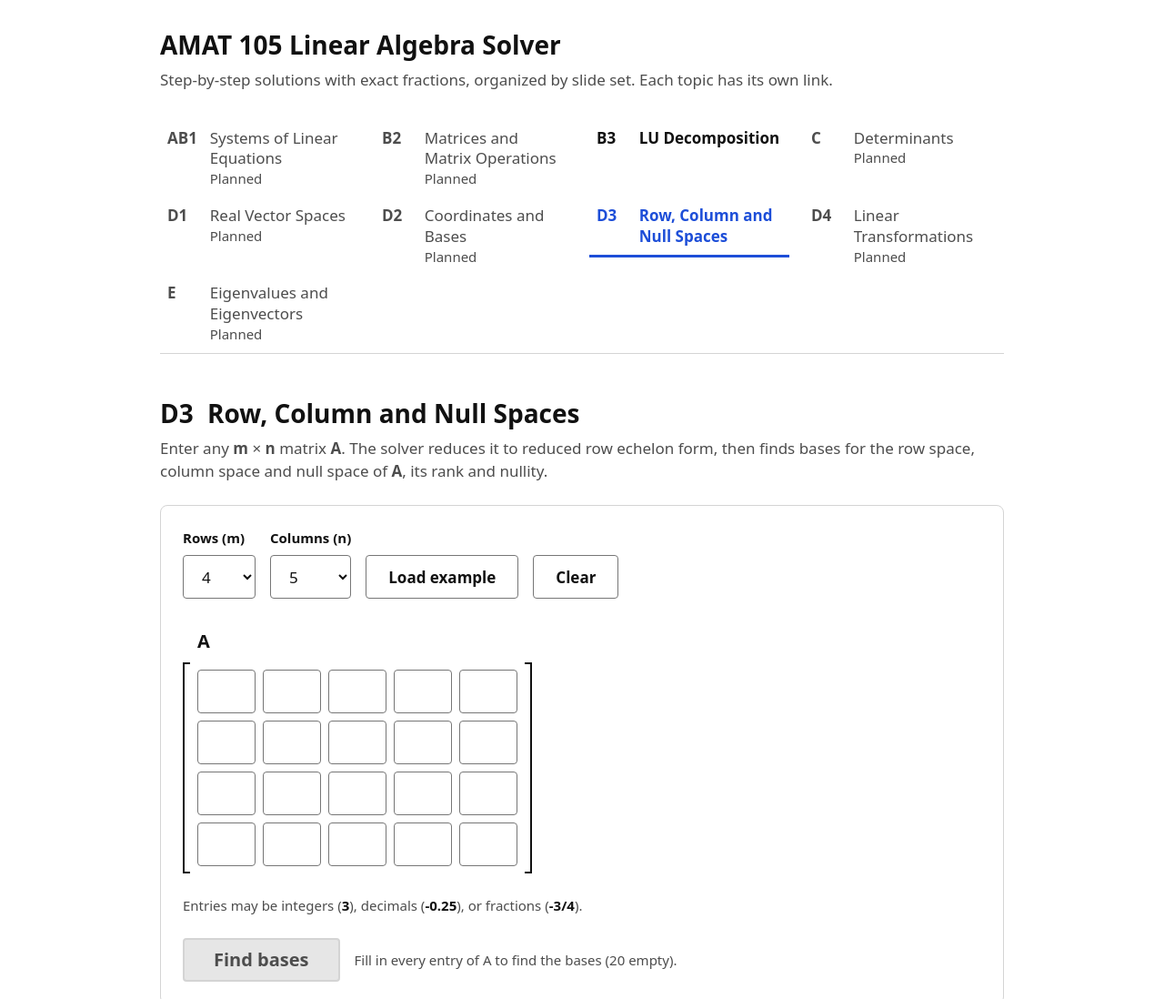
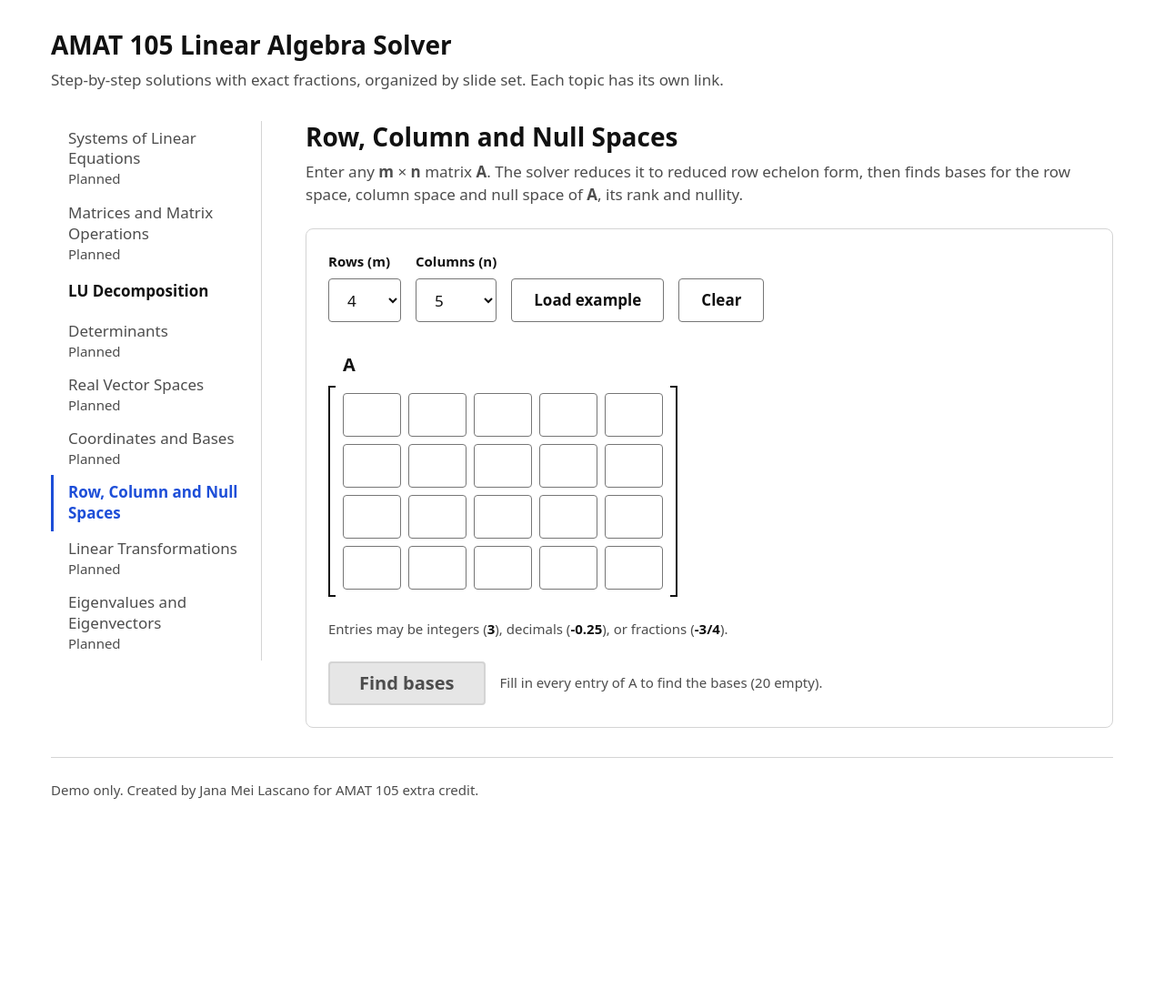
Before and after one commit to jmlascano/numerical-techniques-solver, a plain HTML site: page index.html in a window 1280 px wide. Shown: the top 1098 px of the page at 91% size. After the commit the page ends 911 px from the top, so only its background shows below. Drawn offline with Linux system fonts and the light colour scheme.

Commit message:
Move topic list to a side column and drop slide codes

```diff
--- a/app.js
+++ b/app.js
@@ -1,7 +1,7 @@
 /*
  * app.js — topic tabs and hash routing (#b3, #d3).
  * Each built topic is a <section id="panel-…"> in index.html with its own script (tab-*.js).
- * Planned topics are shown in the tab bar but are not links.
+ * Planned topics are shown in the topic list but are not links.
  */
 (function () {
   "use strict";
@@ -26,13 +26,21 @@
     links.forEach((a) => {
       if (a.dataset.topic === topic) {
         a.setAttribute("aria-current", "page");
-        a.scrollIntoView({ block: "nearest", inline: "nearest" });
+        revealTab(a);
       } else {
         a.removeAttribute("aria-current");
       }
     });
   }
 
+  /* When the topic list is a sideways-scrolling row (narrow screens), center the active topic in it. */
+  function revealTab(a) {
+    const list = a.closest(".tab-list");
+    if (list.scrollWidth <= list.clientWidth) return;
+    const li = a.parentElement;
+    list.scrollLeft = li.offsetLeft - list.offsetLeft - (list.clientWidth - li.offsetWidth) / 2;
+  }
+
   window.addEventListener("hashchange", () => show(topicFromHash()));
   show(topicFromHash());
 })();
--- a/index.html
+++ b/index.html
@@ -6,7 +6,7 @@
   <title>Row, Column and Null Spaces — AMAT 105 Solver</title>
   <meta name="description" content="Step-by-step AMAT 105 linear algebra solutions with exact fractions, one tab per slide set.">
   <!-- Bump ?v= on every release so browsers fetch fresh files (GitHub Pages caches for 10 minutes). -->
-  <link rel="stylesheet" href="style.css?v=5">
+  <link rel="stylesheet" href="style.css?v=6">
 </head>
 <body>
   <main class="page">
@@ -15,24 +15,27 @@
       <p class="lede">Step-by-step solutions with exact fractions, organized by slide set. Each topic has its own link.</p>
     </header>
 
-    <nav class="tabs" aria-label="Topics by slide set">
+    <div class="layout">
+    <nav class="tabs" aria-label="Topics">
       <ul class="tab-list">
-        <li><span class="tab is-planned" aria-disabled="true"><span class="tab-code">AB1</span><span class="tab-name">Systems of Linear Equations</span><span class="tab-status">Planned</span></span></li>
-        <li><span class="tab is-planned" aria-disabled="true"><span class="tab-code">B2</span><span class="tab-name">Matrices and Matrix Operations</span><span class="tab-status">Planned</span></span></li>
-        <li><a class="tab" href="#b3" data-topic="b3"><span class="tab-code">B3</span><span class="tab-name">LU Decomposition</span></a></li>
-        <li><span class="tab is-planned" aria-disabled="true"><span class="tab-code">C</span><span class="tab-name">Determinants</span><span class="tab-status">Planned</span></span></li>
-        <li><span class="tab is-planned" aria-disabled="true"><span class="tab-code">D1</span><span class="tab-name">Real Vector Spaces</span><span class="tab-status">Planned</span></span></li>
-        <li><span class="tab is-planned" aria-disabled="true"><span class="tab-code">D2</span><span class="tab-name">Coordinates and Bases</span><span class="tab-status">Planned</span></span></li>
-        <li><a class="tab" href="#d3" data-topic="d3"><span class="tab-code">D3</span><span class="tab-name">Row, Column and Null Spaces</span></a></li>
-        <li><span class="tab is-planned" aria-disabled="true"><span class="tab-code">D4</span><span class="tab-name">Linear Transformations</span><span class="tab-status">Planned</span></span></li>
-        <li><span class="tab is-planned" aria-disabled="true"><span class="tab-code">E</span><span class="tab-name">Eigenvalues and Eigenvectors</span><span class="tab-status">Planned</span></span></li>
+        <li><span class="tab is-planned" aria-disabled="true"><span class="tab-name">Systems of Linear Equations</span><span class="tab-status">Planned</span></span></li>
+        <li><span class="tab is-planned" aria-disabled="true"><span class="tab-name">Matrices and Matrix Operations</span><span class="tab-status">Planned</span></span></li>
+        <li><a class="tab" href="#b3" data-topic="b3"><span class="tab-name">LU Decomposition</span></a></li>
+        <li><span class="tab is-planned" aria-disabled="true"><span class="tab-name">Determinants</span><span class="tab-status">Planned</span></span></li>
+        <li><span class="tab is-planned" aria-disabled="true"><span class="tab-name">Real Vector Spaces</span><span class="tab-status">Planned</span></span></li>
+        <li><span class="tab is-planned" aria-disabled="true"><span class="tab-name">Coordinates and Bases</span><span class="tab-status">Planned</span></span></li>
+        <li><a class="tab" href="#d3" data-topic="d3"><span class="tab-name">Row, Column and Null Spaces</span></a></li>
+        <li><span class="tab is-planned" aria-disabled="true"><span class="tab-name">Linear Transformations</span><span class="tab-status">Planned</span></span></li>
+        <li><span class="tab is-planned" aria-disabled="true"><span class="tab-name">Eigenvalues and Eigenvectors</span><span class="tab-status">Planned</span></span></li>
       </ul>
     </nav>
+
+    <div class="layout-main">
 
     <!-- ===================== B3: LU Decomposition ===================== -->
     <section id="panel-b3" class="panel" data-title="LU Decomposition" aria-labelledby="b3-title" hidden>
       <header class="panel-head">
-        <h2 id="b3-title"><span class="tab-code">B3</span> LU Decomposition</h2>
+        <h2 id="b3-title">LU Decomposition</h2>
         <p class="lede">
           Enter a square matrix <var>A</var> and a vector <var>b</var>. The solver writes <var>A</var> = <var>LU</var>
           using Anton’s method, then solves <var>Ly</var> = <var>b</var> and <var>Ux</var> = <var>y</var>.
@@ -88,7 +91,7 @@
     <!-- ============== D3: Row, Column and Null Spaces ============== -->
     <section id="panel-d3" class="panel" data-title="Row, Column and Null Spaces" aria-labelledby="d3-title" hidden>
       <header class="panel-head">
-        <h2 id="d3-title"><span class="tab-code">D3</span> Row, Column and Null Spaces</h2>
+        <h2 id="d3-title">Row, Column and Null Spaces</h2>
         <p class="lede">
           Enter any <var>m</var> × <var>n</var> matrix <var>A</var>. The solver reduces it to reduced row echelon form,
           then finds bases for the row space, column space and null space of <var>A</var>, its rank and nullity.
@@ -140,19 +143,21 @@
       </section>
 
     </section>
+    </div>
+    </div>
   </main>
 
   <footer class="page site-footer">
     <p>Demo only. Created by Jana Mei Lascano for AMAT 105 extra credit.</p>
   </footer>
 
-  <script src="fraction.js?v=5"></script>
-  <script src="rowreduce.js?v=5"></script>
-  <script src="lu.js?v=5"></script>
-  <script src="spaces.js?v=5"></script>
-  <script src="render.js?v=5"></script>
-  <script src="tab-b3.js?v=5"></script>
-  <script src="tab-d3.js?v=5"></script>
-  <script src="app.js?v=5"></script>
+  <script src="fraction.js?v=6"></script>
+  <script src="rowreduce.js?v=6"></script>
+  <script src="lu.js?v=6"></script>
+  <script src="spaces.js?v=6"></script>
+  <script src="render.js?v=6"></script>
+  <script src="tab-b3.js?v=6"></script>
+  <script src="tab-d3.js?v=6"></script>
+  <script src="app.js?v=6"></script>
 </body>
 </html>
--- a/style.css
+++ b/style.css
@@ -48,7 +48,7 @@ body {
 }
 
 .page {
-  max-width: 960px;
+  max-width: 1200px;
   margin: 0 auto;
   padding: var(--s4) var(--s2);
 }
@@ -312,42 +312,41 @@ select:disabled,
   .actions { flex-direction: column; align-items: stretch; }
 }
 
-/* ---------- Topic tabs (v2) ---------- */
+/* ---------- Topic navigation: side column ---------- */
 
-.tabs { margin-bottom: var(--s6); border-bottom: 1px solid var(--line-soft); }
-.tab-list {
-  list-style: none;
-  margin: 0;
-  padding: 0;
+.layout {
   display: grid;
-  grid-template-columns: repeat(auto-fill, minmax(216px, 1fr));
-  gap: 0 var(--s2);
+  grid-template-columns: 232px minmax(0, 1fr);
+  gap: var(--s6);
+  align-items: start;
 }
+.layout-main { min-width: 0; }
+
+.tabs {
+  position: sticky;
+  top: var(--s3);
+  border-right: 1px solid var(--line-soft);
+}
+.tab-list { list-style: none; margin: 0; padding: 0; }
 .tab {
-  display: grid;
-  grid-template-columns: 2.75em 1fr;
-  align-content: start;
+  display: block;
   min-height: 48px;
-  padding: var(--s1);
-  border-bottom: 3px solid transparent;
+  padding: var(--s1) var(--s2);
+  border-left: 3px solid transparent;
   color: var(--ink);
   text-decoration: none;
   line-height: 1.35;
 }
-.tab-code {
-  font-weight: 700;
-  font-variant-numeric: tabular-nums;
-}
-.tab-status { grid-column: 2; font-size: var(--text-sm); }
-a.tab { font-weight: 600; }
-a.tab:hover { background: var(--tint); border-bottom-color: var(--ink); }
-a.tab[aria-current="page"] { color: var(--accent); border-bottom-color: var(--accent); }
+.tab-name { display: block; }
+.tab-status { display: block; font-size: var(--text-sm); }
+a.tab { font-weight: 600; display: flex; align-items: center; }
+a.tab:hover { background: var(--tint); border-left-color: var(--ink); }
+a.tab[aria-current="page"] { color: var(--accent); border-left-color: var(--accent); }
 a.tab[aria-current="page"]:hover { background: var(--tint); }
 .tab.is-planned { color: var(--ink-muted); cursor: not-allowed; }
 
 .panel-head { margin-bottom: var(--s3); }
 .panel-head h2 { margin-bottom: var(--s1); }
-.panel-head .tab-code { margin-right: var(--s1); }
 
 /* ---------- D3 pieces ---------- */
 
@@ -365,10 +364,15 @@ a.tab[aria-current="page"]:hover { background: var(--tint); }
 .facts dt { font-weight: 700; }
 .facts dd { margin: 0; }
 
-@media (max-width: 640px) {
-  .tab-list { display: flex; overflow-x: auto; gap: 0; }
+/* Narrow screens: the side column becomes a row above the content that scrolls sideways. */
+@media (max-width: 800px) {
+  .layout { grid-template-columns: minmax(0, 1fr); gap: var(--s4); }
+  .tabs { position: static; border-right: 0; border-bottom: 1px solid var(--line-soft); }
+  .tab-list { display: flex; overflow-x: auto; }
   .tab-list li { flex: 0 0 auto; }
-  .tab { width: 184px; }
+  .tab { width: 168px; border-left: 0; border-bottom: 3px solid transparent; }
+  a.tab:hover { border-bottom-color: var(--ink); }
+  a.tab[aria-current="page"] { border-bottom-color: var(--accent); }
 }
 
 @media (max-width: 480px) {
```
Also changed, not shown: tests.html (+5 -5 lines), 1 other file.
